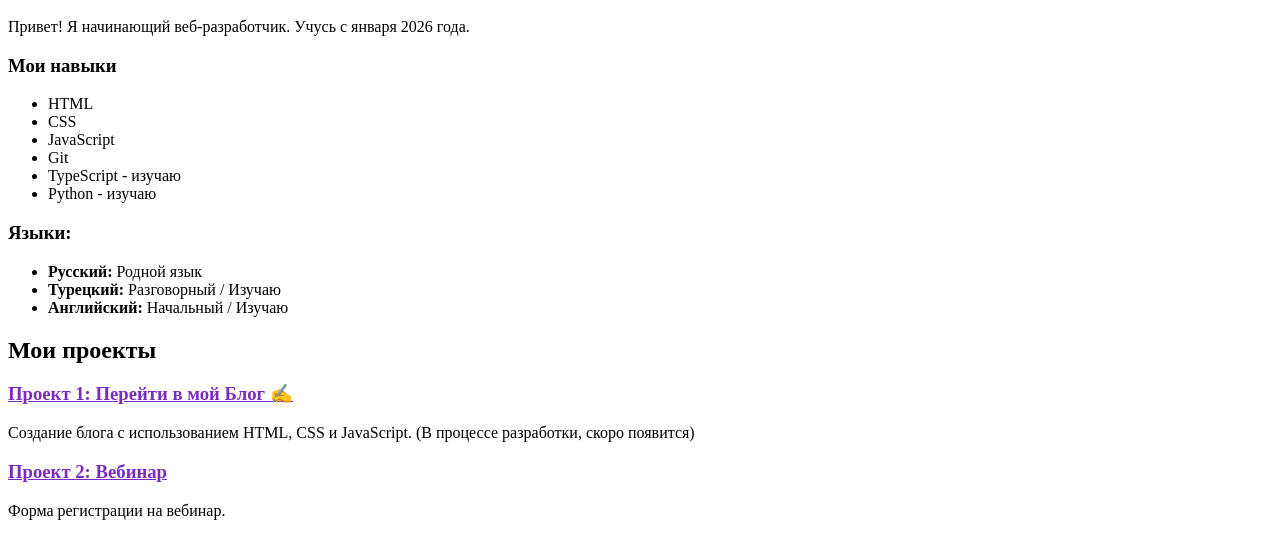
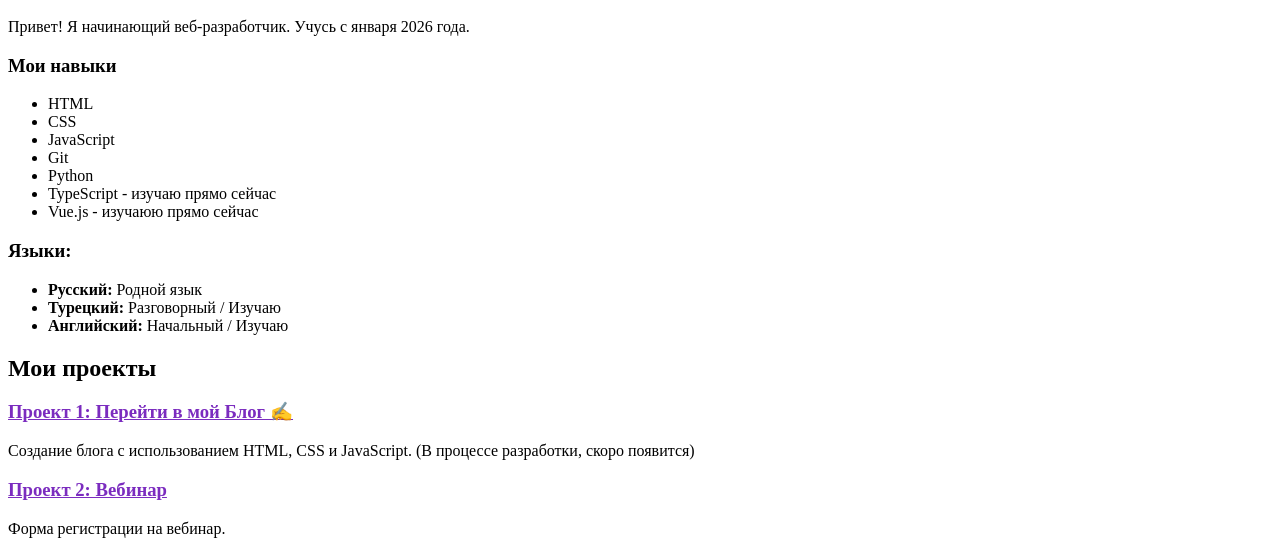
Before and after one commit to halimaaltyn2026/my-projects, a plain HTML site: page index.html in a window 1280 px wide. Shown: the part 214-755 px from the top of the page. Drawn offline with Linux system fonts and the light colour scheme.

Commit message:
Update index.html

```diff
--- a/index.html
+++ b/index.html
@@ -41,8 +41,9 @@
             <li>CSS</li>
             <li>JavaScript</li>
             <li>Git</li>
-            <li>TypeScript - изучаю</li>
-            <li>Python - изучаю </li>
+            <li>Python</li>
+            <li>TypeScript - изучаю прямо сейчас</li>
+            <li>Vue.js - изучаюю прямо сейчас</li>
         </ul>
 
         <h3 data-i18n="languages-title">Языки:</h3>
```
